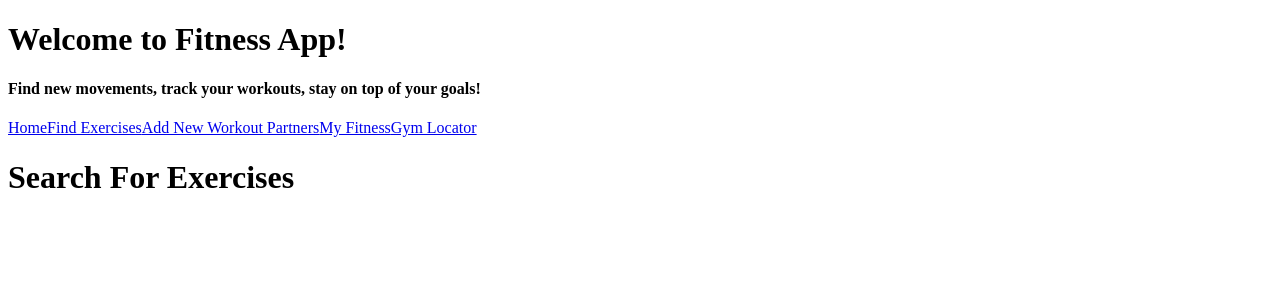
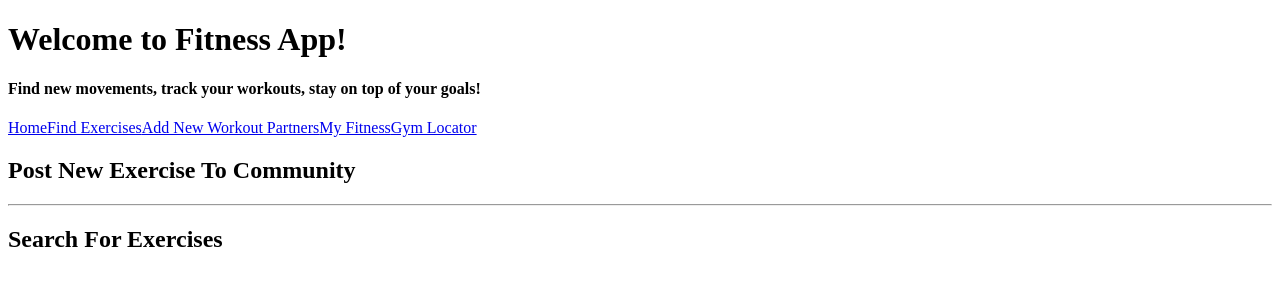
Before and after one commit to ejelymyles/fitness-tracker-app, a React (Create React App) app in the folder client/: page /exercises in a window 1280 px wide. Shown: the top 300 px of the page. Built offline with nearby package versions, Linux system fonts and the light colour scheme; no server answers.

Commit message:
add MyFitnessPage & ExercisePage

```diff
--- a/client/src/components/App.js
+++ b/client/src/components/App.js
@@ -1,16 +1,18 @@
 import React, { useEffect, useState } from "react";
 import { BrowserRouter as Router, Route, Routes, UNSAFE_ErrorResponseImpl } from "react-router-dom";
 import Header from './Header';
-import ExerciseList from "./ExerciseList";
+import ExercisePage from "./ExercisePage";
 import NewUserForm from "./NewUserForm.js";
+import MyFitnessPage from "./MyFitnessPage";
 
 function App() {
   return(
     <div>
       <Header />
       <Routes>
-        <Route path="exercises" element={<ExerciseList />} />
+        <Route path="exercises" element={<ExercisePage />} />
         <Route path="newuser" element={<NewUserForm />}/>
+        <Route path="myfitness" element={<MyFitnessPage />}/>
       </Routes>
     </div>
   );
--- a/client/src/components/ExerciseList.js
+++ b/client/src/components/ExerciseList.js
@@ -14,7 +14,7 @@ function ExerciseList() {
 
   return (
     <div>
-        <h1 className="full-list-header">Search For Exercises</h1>
+        <h2 className="full-list-header">Search For Exercises</h2>
         <ul className="exercise card-container">{exercises.map((exercise) => <ExerciseCard key={exercise.id} exercise={exercise}/>)}</ul>
     </div>
   );
--- /dev/null
+++ b/client/src/components/ExercisePage.js
@@ -0,0 +1,15 @@
+import React from "react";
+import ExerciseList from "./ExerciseList";
+
+function ExercisePage(){
+
+    return(
+        <div>
+            <h2>Post New Exercise To Community</h2>
+            <hr />
+            <ExerciseList />
+        </div>
+    )
+}
+
+export default ExercisePage;
--- /dev/null
+++ b/client/src/components/MyFitnessPage.js
@@ -0,0 +1,13 @@
+import React from "react";
+import UserList from "./UserList";
+
+function MyFitnessPage(){
+
+    return(
+        <div>
+            <UserList />
+        </div>
+    )
+}
+
+export default MyFitnessPage;
--- a/client/src/components/NavBar.js
+++ b/client/src/components/NavBar.js
@@ -7,7 +7,7 @@ function NavBar(){
             <NavLink exact to ="/" className="nav-link">Home</NavLink>
             <NavLink to="/exercises" className="nav-link">Find Exercises</NavLink>
             <NavLink to="/newuser" className="nav-link">Add New Workout Partners</NavLink>
-            <NavLink to="/workout" className="nav-link">My Fitness</NavLink>
+            <NavLink to="/myfitness" className="nav-link">My Fitness</NavLink>
             <NavLink to="/gyms" className="nav-link">Gym Locator</NavLink>
         </div>
     )
--- /dev/null
+++ b/client/src/components/UserCard.js
@@ -0,0 +1,20 @@
+import React from "react";
+
+function UserCard({ user }){
+
+    const{id, username, email , age, height, weight} = user
+
+    return(
+        <div>
+            <li className="card">
+                <h2>{username}</h2>
+                <p>email: {email}</p>
+                <p>age: {age}</p>
+                <p>height: {height}</p>
+                <p>weight: {weight}</p>
+            </li>
+        </div>
+    )
+}
+
+export default UserCard;
--- /dev/null
+++ b/client/src/components/UserList.js
@@ -0,0 +1,23 @@
+import React, { useEffect, useState } from "react";
+import UserCard from "./UserCard";
+
+function UserList() {
+  const [users, setUsers] = useState([]);
+
+  useEffect(() => {
+      fetch("/users")
+      .then((r) =>r.json())
+      .then((users) => {
+        setUsers(users);
+      })
+    }, [])
+
+  return (
+    <div>
+        <h1 className="full-list-header">Search For Users</h1>
+        <ul className="user card-container">{users.map((user) => <UserCard key={user.id} user={user}/>)}</ul>
+    </div>
+  );
+}
+
+export default UserList;
```
